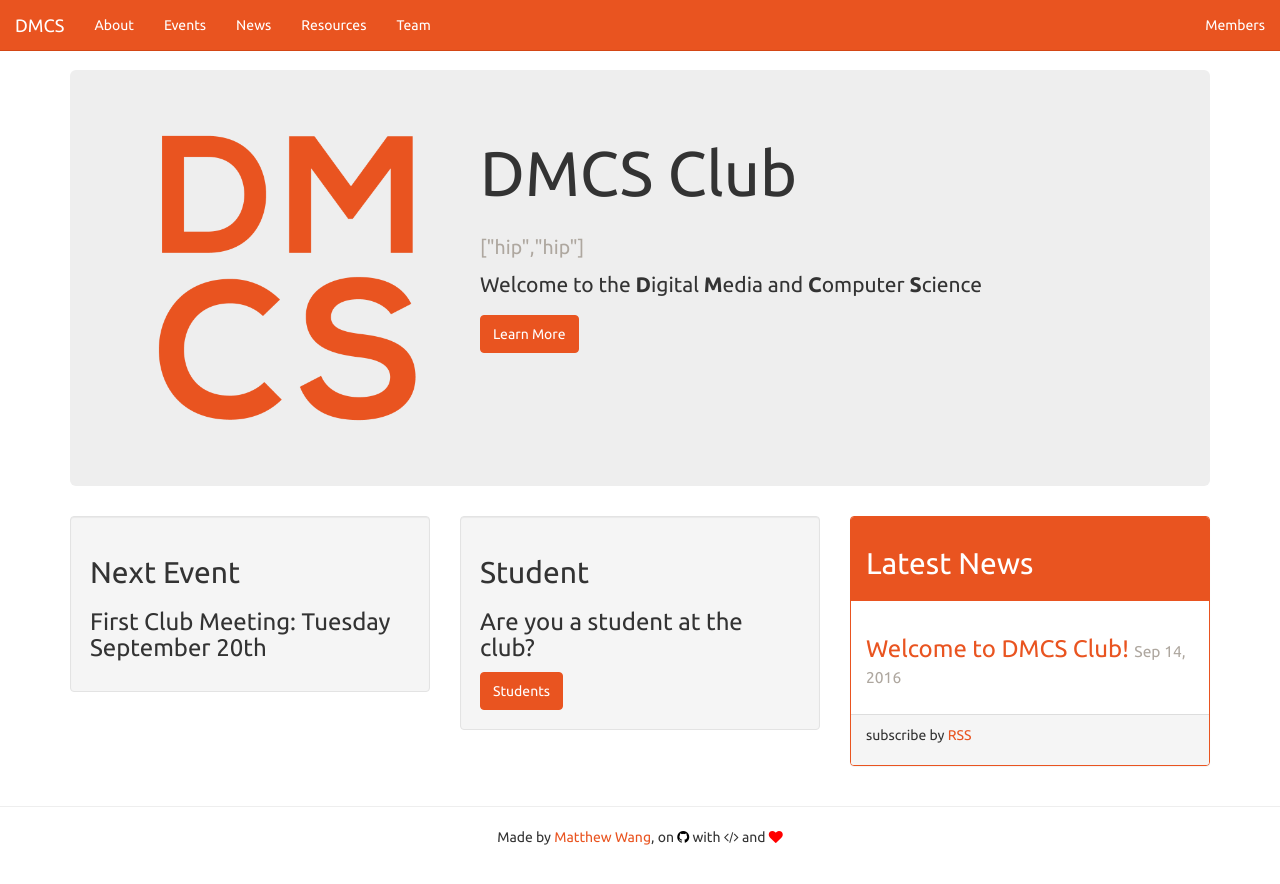
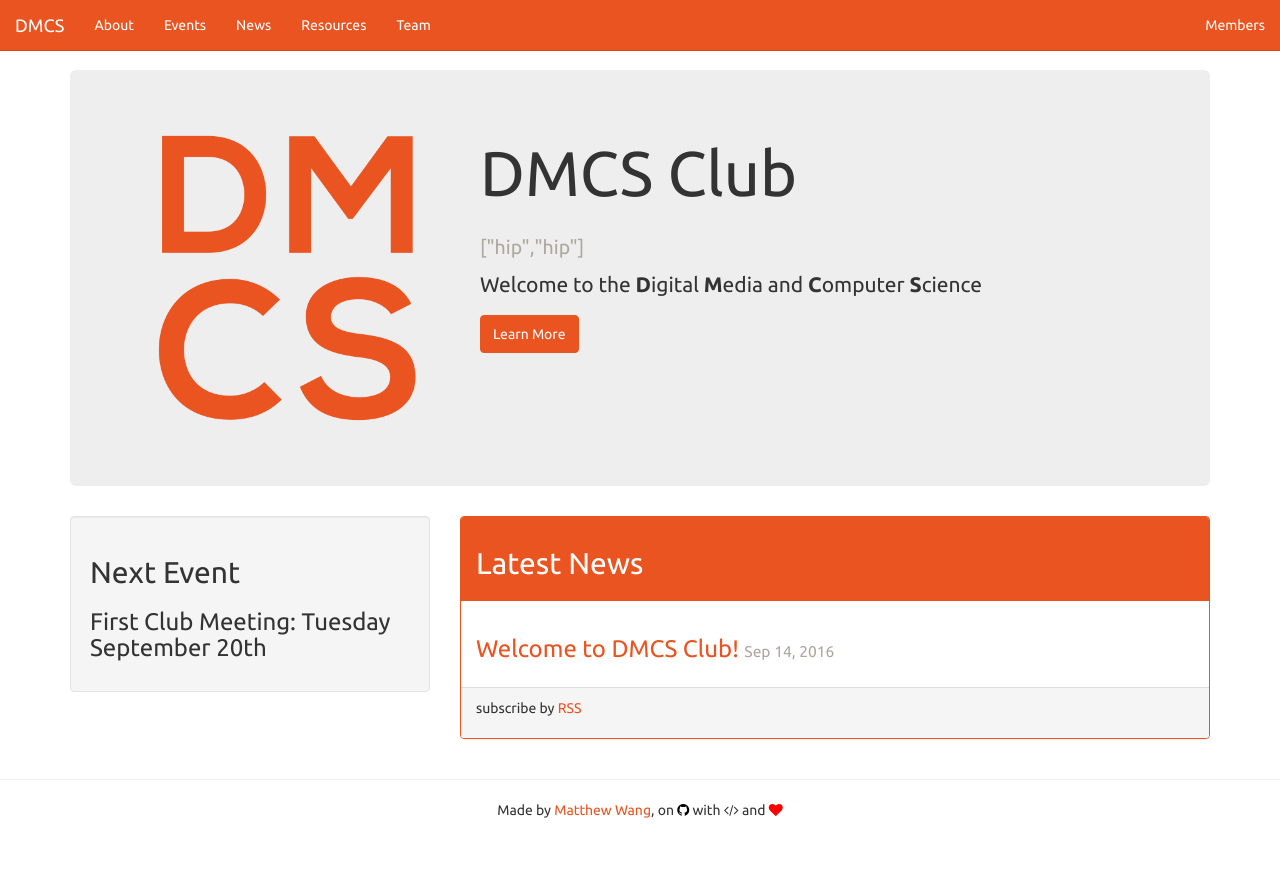
Before and after one commit to mattxwang/dmcs.tech, a Jekyll site: the page built from index.html, in a window 1280 px wide. Shown: the top 884 px of the page. Built offline with Jekyll 4.4.1, drawn with Linux system fonts in a browser that asks for light colours.

Commit message:
changes index format

```diff
--- a/index.html
+++ b/index.html
@@ -32,14 +32,7 @@ title: DMCS Club
                <h3>First Club Meeting: Tuesday September 20th</h3>
             </div>
           </div>
-          <div class="col-sm-4">
-            <div class="well">
-              <h2>Student</h2>
-               <h3>Are you a student at the club?</h3>
-               <a href="students" class="btn btn-md btn-primary">Students</a>
-            </div>
-          </div>
-          <div class="col-sm-4">
+          <div class="col-sm-8">
             <div class="panel panel-primary">
               <div class="panel-heading">
                 <h2>Latest News</h2>
```
